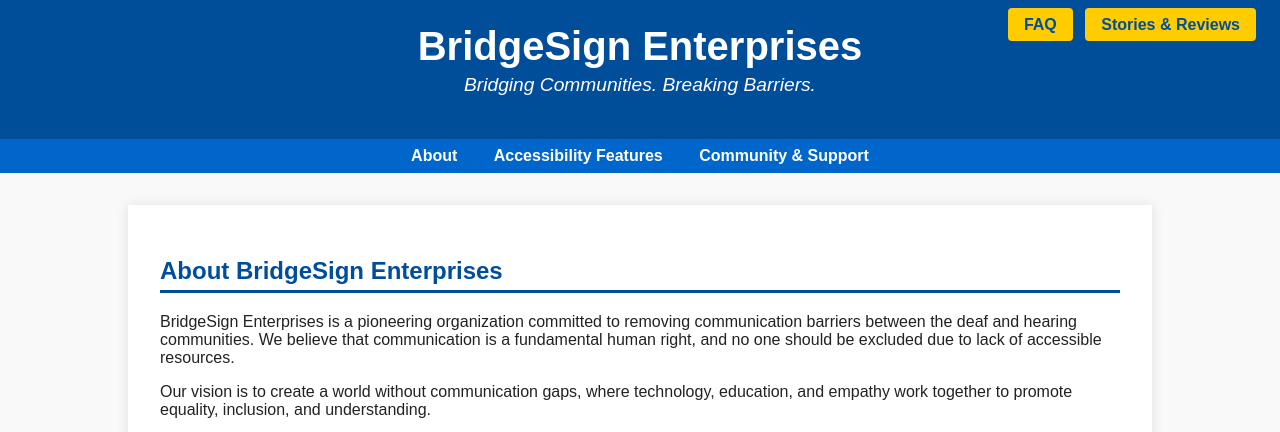
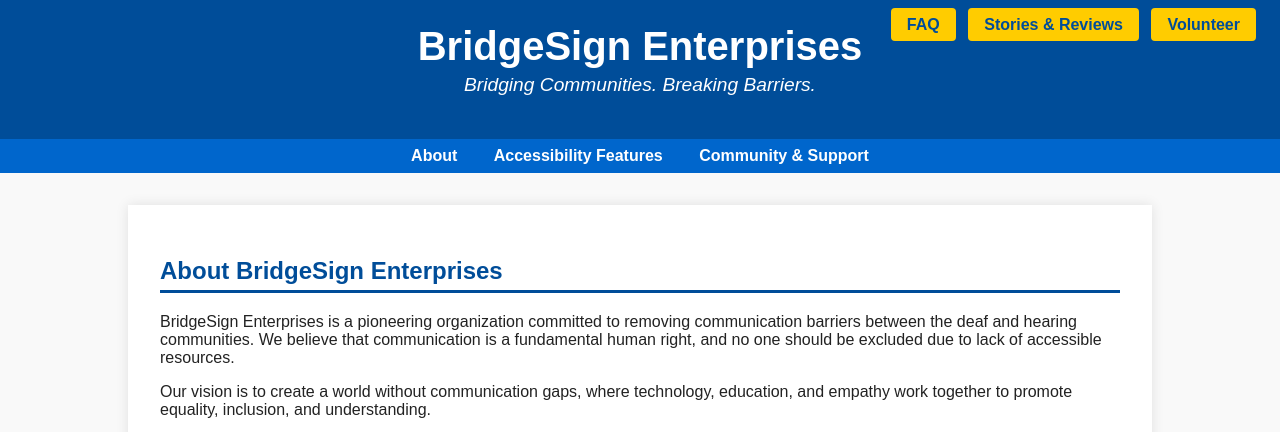
Before and after one commit to BridgeSign-Enterprises/BridgeSignEnterprises, a plain HTML site: page index.html in a window 1280 px wide. Shown: the top 432 px of the page. Drawn offline with Linux system fonts and the light colour scheme.

Commit message:
Update index.html

```diff
--- a/index.html
+++ b/index.html
@@ -109,6 +109,7 @@
   <div class="top-buttons">
     <a href="faq.html">FAQ</a>
     <a href="stories.html">Stories & Reviews</a>
+    <a href="volunteer.html">Volunteer</a>
   </div>
 </header>
 
```
